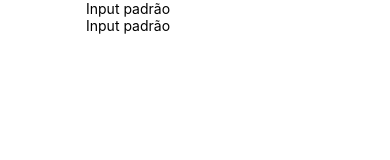
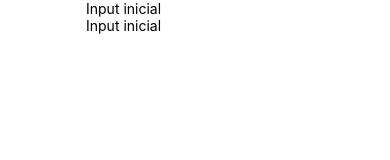
Before and after one commit to rafaelnmelo/reactNativeExercicios, a React Native app: screen / in a window 390 px wide. Shown: the top 160 px of the page. Built offline with nearby package versions, Linux system fonts and the light colour scheme.

Commit message:
Ajuste nomenclatura

```diff
--- a/src/components/DigiteSeuNome.js
+++ b/src/components/DigiteSeuNome.js
@@ -3,7 +3,7 @@ import { TextInput, Text, SafeAreaView } from 'react-native'
 import Estilo from './estilo'
 
 export default props => {
-    const [nome, setNome] = useState('Input padrão')
+    const [nome, setNome] = useState('Input inicial')
     return (
         <SafeAreaView style={Estilo.fonteGrande}>
             <Text>{nome}</Text>
```
